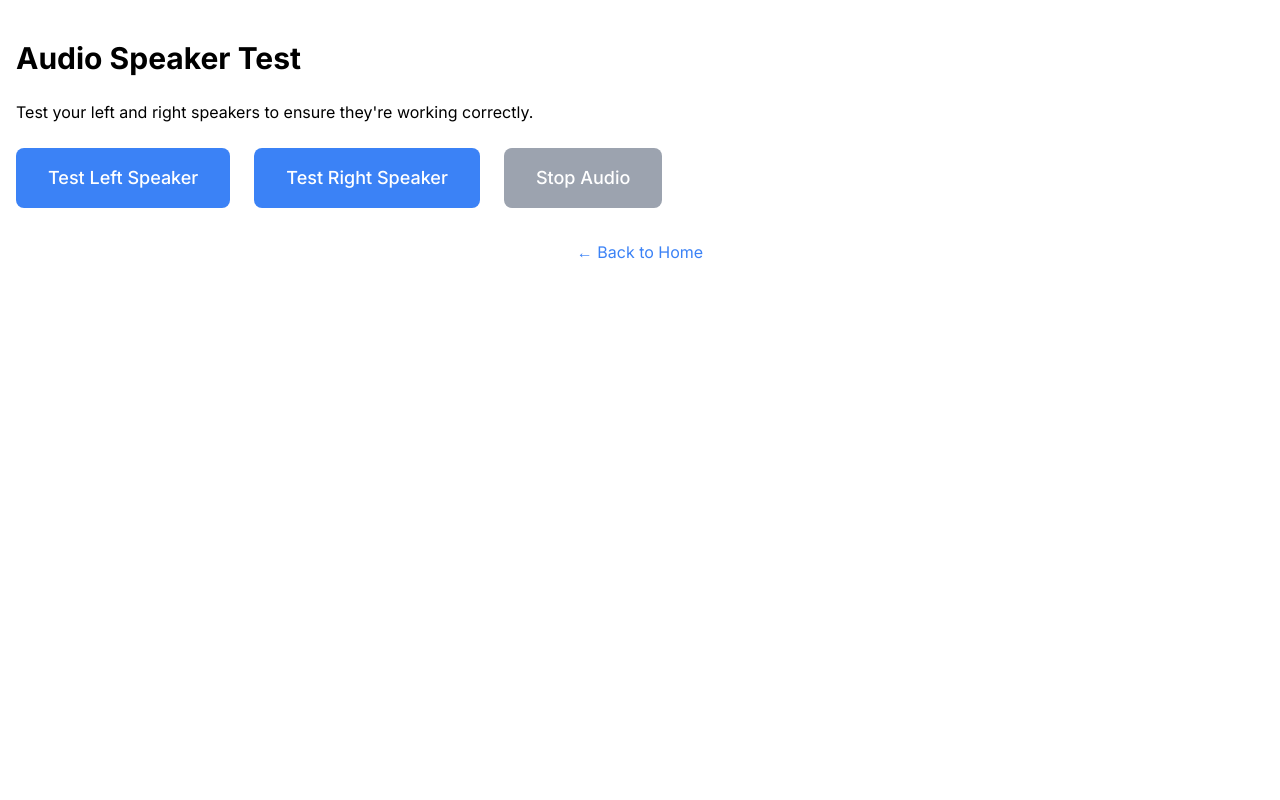
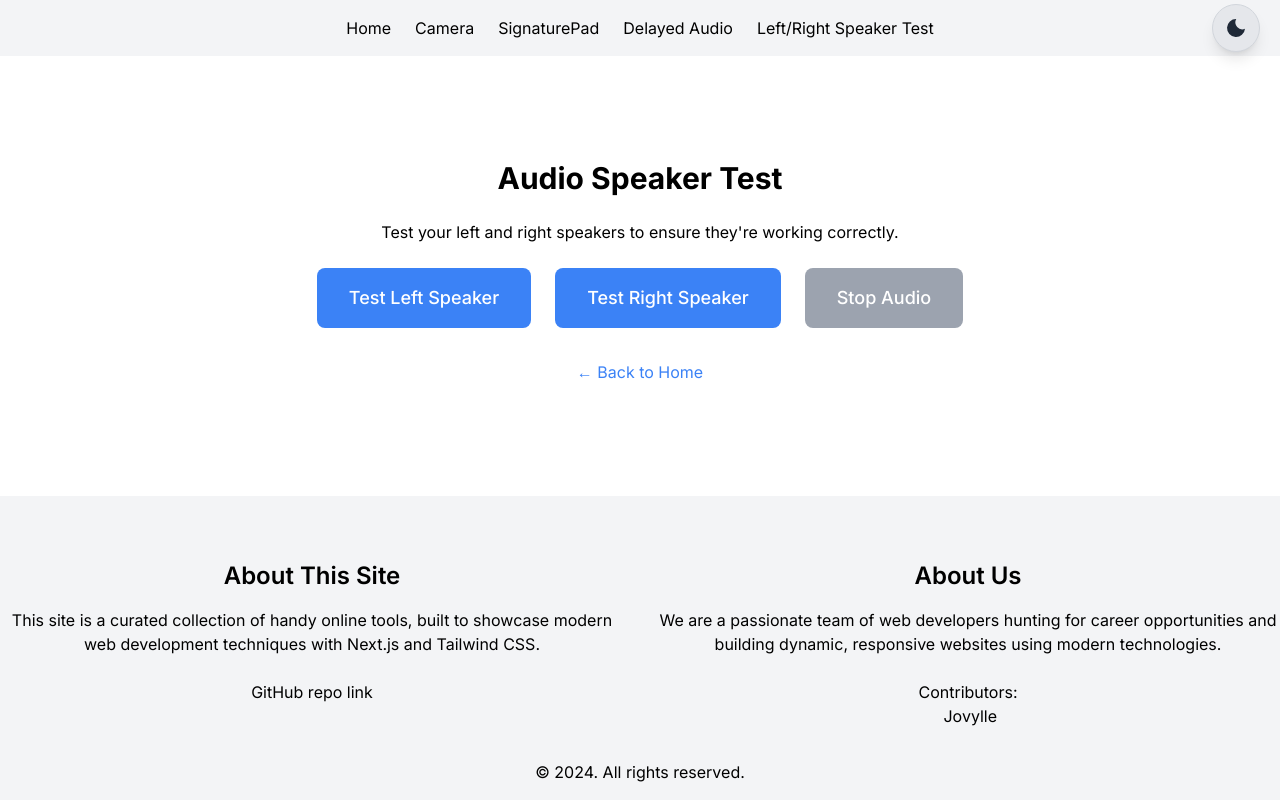
Before and after one commit to jovylle/wanabusful, a Next.js app: page /audio-test in a window 1280 px wide. Built offline with nearby package versions, Linux system fonts and the light colour scheme.

Commit message:
now a better left and right speaker testing

```diff
--- a/src/app/audio-test/page.js
+++ b/src/app/audio-test/page.js
@@ -2,13 +2,13 @@
 
 import { useState, useRef } from "react";
 import Link from "next/link";
+import Layout from "@/components/Layout";
 
-export default function AudioTest() {
+export default function AudioTest () {
   const [activeChannel, setActiveChannel] = useState(null);
   const audioRefLeft = useRef(null);
   const audioRefRight = useRef(null);
 
-  // Create audio context and position audio in left/right channels when playing
   const playLeftChannel = () => {
     if (audioRefLeft.current) {
       audioRefLeft.current.play();
@@ -36,9 +36,12 @@ export default function AudioTest() {
   };
 
   return (
+    <Layout>
       <div className="container mx-auto py-10 px-4">
         <h1 className="text-3xl font-bold mb-6">Audio Speaker Test</h1>
-      <p className="mb-6">Test your left and right speakers to ensure they're working correctly.</p>
+        <p className="mb-6">
+          Test your left and right speakers to ensure they're working correctly.
+        </p>
 
         {/* Hidden audio elements */}
         <audio
@@ -52,12 +55,11 @@ export default function AudioTest() {
           onEnded={() => setActiveChannel(null)}
         />
 
-      <div className="flex flex-col md:flex-row gap-6 mb-8">
+        <div className="flex flex-col md:flex-row gap-6 mb-8 justify-center">
           <button
             onClick={playLeftChannel}
             disabled={activeChannel === "left"}
-          className={`py-4 px-8 rounded-lg text-lg font-medium ${
-            activeChannel === "left"
+            className={`py-4 px-8 rounded-lg text-lg font-medium ${activeChannel === "left"
                 ? "bg-green-600 text-white"
                 : "bg-blue-500 hover:bg-blue-600 text-white"
               }`}
@@ -68,8 +70,7 @@ export default function AudioTest() {
           <button
             onClick={playRightChannel}
             disabled={activeChannel === "right"}
-          className={`py-4 px-8 rounded-lg text-lg font-medium ${
-            activeChannel === "right"
+            className={`py-4 px-8 rounded-lg text-lg font-medium ${activeChannel === "right"
                 ? "bg-green-600 text-white"
                 : "bg-blue-500 hover:bg-blue-600 text-white"
               }`}
@@ -92,5 +93,6 @@ export default function AudioTest() {
           </Link>
         </div>
       </div>
+    </Layout>
   );
 }
--- a/src/app/page.js
+++ b/src/app/page.js
@@ -32,7 +32,7 @@ export default function Home () {
             </Link>
             <Link
               href="/audio-test"
-              className="bg-purple-500 text-white px-4 py-2 rounded hover:bg-orrage-600 transition"
+              className="bg-orange-500 text-white px-4 py-2 rounded hover:bg-orange-600 transition"
             >
               Audio Left/Right Speaker Test
             </Link>
--- a/src/components/Header.js
+++ b/src/components/Header.js
@@ -17,6 +17,9 @@ export default function Header() {
         <Link href="/delayed-audio" className="hover:text-gray-300">
           Delayed Audio
         </Link>
+        <Link href="/delayed-audio" className="hover:text-gray-300">
+          Left/Right Speaker Test
+        </Link>
       </nav>
     </header>
   );
```
Also changed, not shown: 2 other files (tests, documents, lock files or other folders). Lines whose indentation alone changed are shown as unchanged.
